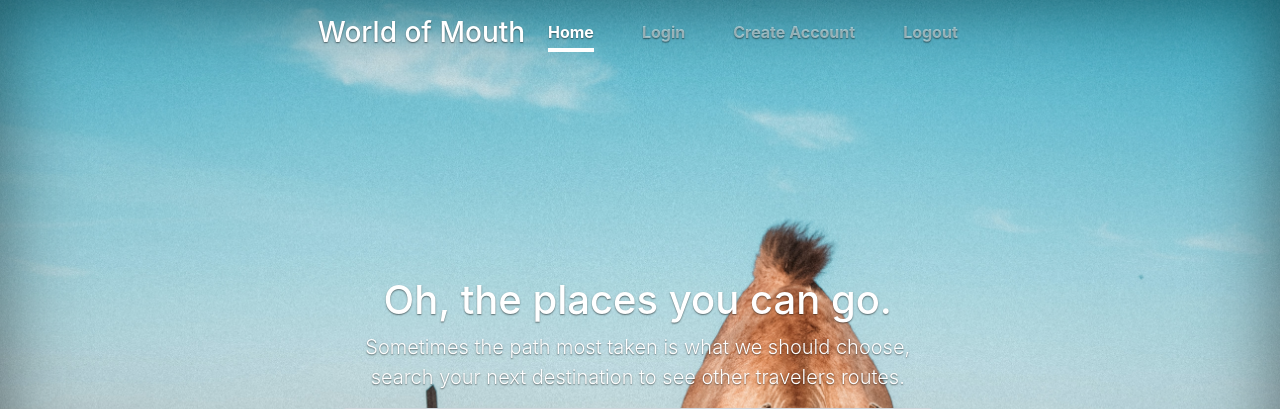
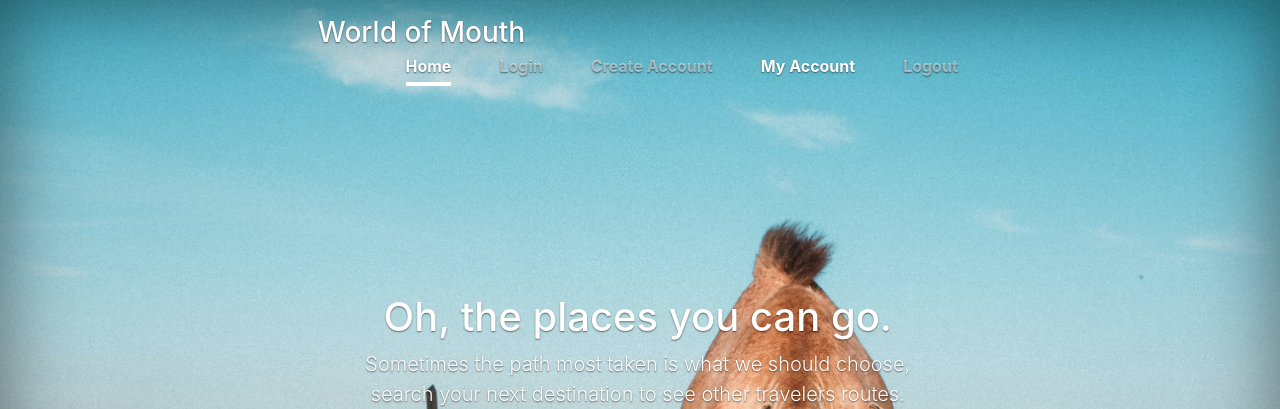
Before and after one commit to brittCommit/world_of_mouth, a Flask app: page / in a window 1280 px wide. Shown: the top 409 px of the page. Run offline with Flask 2, Linux system fonts and the light colour scheme; some libraries are stand-ins or nearby versions.

Commit message:
Added my account link, still need to figure out user id logic

```diff
--- a/templates/homepage.html
+++ b/templates/homepage.html
@@ -23,27 +23,11 @@
           <h3 class="masthead-brand">World of Mouth</h3>
           <nav class="nav nav-masthead justify-content-center">
             <a class="nav-link active" href="/">Home</a>
-
-              <!-- <li class="nav-item dropdown">
-              <a class="nav-link dropdown-toggle" href="#" id="navbarDropdown" role="button" data-toggle="dropdown" aria-haspopup="true" aria-expanded="false">
-          Login
-        </a> -->
-
-             <!--  <form class="dropdown-menu p-4">
-                  <div class="form-group">
-                    <label for="exampleDropdownFormEmail2">Email address</label>
-                    <input type="email" class="form-control" id="exampleDropdownFormEmail2" placeholder="email@example.com" required>
-                  </div>
-                  <div class="form-group">
-                    <label for="exampleDropdownFormPassword2">Password</label>
-                    <input type="password" class="form-control" id="exampleDropdownFormPassword2" placeholder="Password" required>
-                  </div>
-                  <button type="submit" class="btn btn-primary">Sign in</button>
-                </form> -->
-
             <a class="nav-link" href="/user_login">Login</a>
             <a class="nav-link" href="/register">Create Account</a>
+            <a class="nav-link">My Account</a>
             <a class="nav-link" href="/logout">Logout</a>
+
           </nav>
         </div>
       </header>
```
